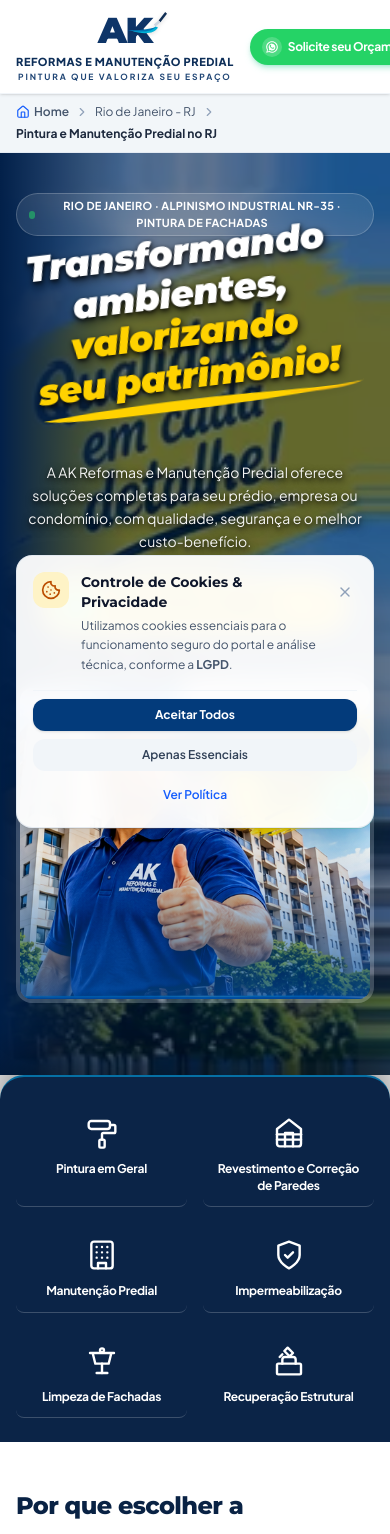
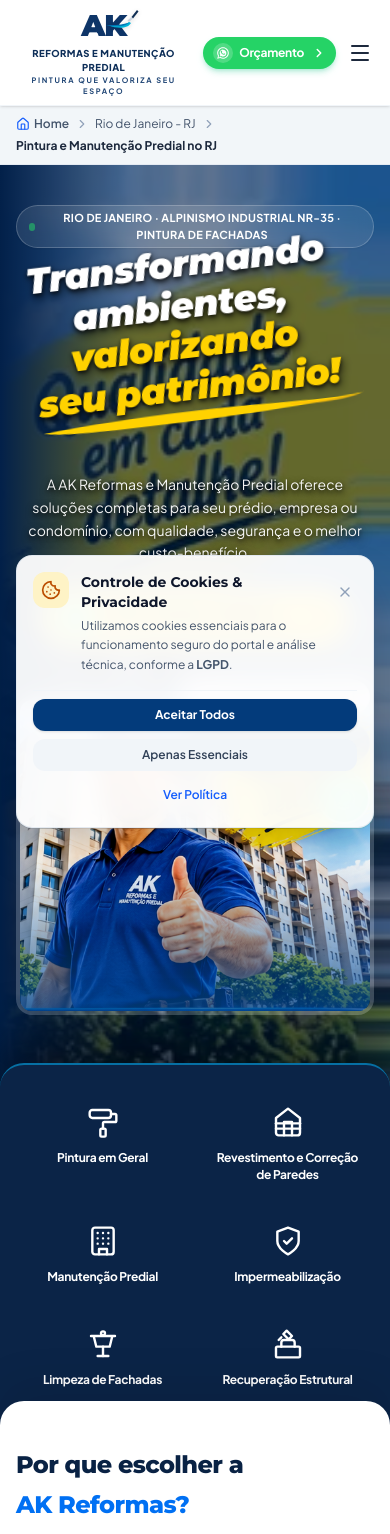
Before and after one commit to jrmacbrandt/ak_reformas, a React (Vite) app: page / in a window 390 px wide. Shown: the top 1534 px of the page. Built offline with nearby package versions, Linux system fonts and the light colour scheme.

Commit message:
fix(responsive): fix mobile header button cut-off and hamburger visibility, enhance mouseover effects on services and about sections, and fix mobile worker and testimonial full visibility

```diff
--- a/src/components/FAQ.tsx
+++ b/src/components/FAQ.tsx
@@ -101,7 +101,7 @@ export const FAQ: React.FC<FAQProps> = ({ onOpenQuoteModal }) => {
   return (
     <section
       id="faq"
-      className="relative z-20 rounded-t-3xl sm:rounded-t-[48px] py-14 sm:py-20 bg-gradient-to-b from-white via-slate-50 to-slate-100 text-slate-800 shadow-[0_-25px_50px_rgba(0,0,0,0.3)] scroll-mt-20 border-t border-slate-200"
+      className="relative z-20 rounded-t-3xl sm:rounded-t-[48px] -mt-6 sm:-mt-8 py-14 sm:py-20 bg-gradient-to-b from-white via-slate-50 to-slate-100 text-slate-800 shadow-[0_-25px_50px_rgba(0,0,0,0.3)] scroll-mt-20 border-t border-slate-200"
       aria-labelledby="faq-heading"
     >
       {/* Schema.org FAQPage for Google Rich Snippets */}
--- a/src/components/FooterCTA.tsx
+++ b/src/components/FooterCTA.tsx
@@ -29,7 +29,7 @@ export const FooterCTA: React.FC<FooterCTAProps> = ({
   onOpenLegal,
 }) => {
   return (
-    <footer id="contato" className="relative z-30 rounded-t-3xl sm:rounded-t-[48px] overflow-hidden bg-[#073670] text-white shadow-[0_-30px_60px_rgba(0,0,0,0.6)] scroll-mt-20">
+    <footer id="contato" className="relative z-30 rounded-t-3xl sm:rounded-t-[48px] -mt-6 sm:-mt-8 overflow-hidden bg-[#073670] text-white shadow-[0_-30px_60px_rgba(0,0,0,0.6)] scroll-mt-20">
       {/* Background: Rio de Janeiro Panoramic Skyline & Ocean */}
       <div className="absolute inset-0 z-0">
         <img
--- a/src/components/Header.tsx
+++ b/src/components/Header.tsx
@@ -57,9 +57,9 @@ export const Header: React.FC<HeaderProps> = ({
 
   return (
     <header className="sticky top-0 z-40 bg-white/95 backdrop-blur-md border-b border-slate-100 shadow-sm transition-all">
-      <div className="max-w-[1240px] mx-auto px-4 sm:px-6 lg:px-8 py-2.5 sm:py-3 flex items-center justify-between gap-4">
+      <div className="max-w-[1240px] mx-auto px-3 sm:px-6 lg:px-8 py-2 sm:py-3 flex items-center justify-between gap-2 sm:gap-4">
         {/* Left: Brand Logo & Text Layers */}
-        <div className="shrink-0 flex items-center">
+        <div className="shrink min-w-0 flex items-center">
           <a href="#inicio" className="group flex items-center">
             <AKBrandLogo
               tagline={brandTagline}
@@ -109,12 +109,12 @@ export const Header: React.FC<HeaderProps> = ({
         </nav>
 
         {/* Right: Green WhatsApp CTA Button & Mobile Toggle */}
-        <div className="flex items-center gap-2 sm:gap-3">
+        <div className="flex items-center gap-1.5 sm:gap-3 shrink-0">
           <button
             onClick={handleWhatsAppClick}
-            className="flex items-center gap-1.5 sm:gap-2 bg-[#25D366] hover:bg-[#20ba59] active:scale-95 text-white font-bold text-xs sm:text-sm py-2 px-3 sm:px-4 rounded-full shadow-md shadow-emerald-500/25 transition-all duration-200 group whitespace-nowrap cursor-pointer"
+            className="flex items-center gap-1.5 sm:gap-2 bg-[#25D366] hover:bg-[#20ba59] active:scale-95 text-white font-bold text-xs sm:text-sm py-1.5 sm:py-2 px-2.5 sm:px-4 rounded-full shadow-md shadow-emerald-500/25 transition-all duration-200 group whitespace-nowrap cursor-pointer shrink-0"
           >
-            <div className="w-5 h-5 rounded-full bg-white/20 flex items-center justify-center p-0.5">
+            <div className="w-5 h-5 rounded-full bg-white/20 flex items-center justify-center p-0.5 shrink-0">
               <WhatsAppIcon size={14} className="text-white fill-current" />
             </div>
             <span
@@ -124,15 +124,16 @@ export const Header: React.FC<HeaderProps> = ({
               onBlur={(e) => onUpdateHeader && onUpdateHeader('ctaButton', e.currentTarget.textContent || '')}
               className={`tracking-tight ${isEditable ? 'outline-dashed outline-1 outline-white px-1' : ''}`}
             >
-              {ctaButton}
+              <span className="hidden sm:inline">{ctaButton}</span>
+              <span className="sm:hidden">Orçamento</span>
             </span>
-            <ChevronRight className="w-4 h-4 ml-0.5 stroke-[2.5] transition-transform group-hover:translate-x-0.5" />
+            <ChevronRight className="w-3.5 h-3.5 sm:w-4 sm:h-4 ml-0.5 stroke-[2.5] transition-transform group-hover:translate-x-0.5 shrink-0" />
           </button>
 
           {/* Mobile hamburger menu toggle */}
           <button
             onClick={() => setMobileMenuOpen(!mobileMenuOpen)}
-            className="md:hidden p-2 text-slate-700 hover:text-blue-600 hover:bg-slate-100 rounded-lg focus:outline-none transition-colors"
+            className="md:hidden p-1.5 sm:p-2 text-slate-700 hover:text-blue-600 hover:bg-slate-100 rounded-xl focus:outline-none transition-colors shrink-0 z-10"
             aria-label={mobileMenuOpen ? 'Fechar menu de navegação' : 'Abrir menu de navegação'}
             aria-expanded={mobileMenuOpen}
           >
--- a/src/components/Hero.tsx
+++ b/src/components/Hero.tsx
@@ -35,7 +35,7 @@ export const Hero: React.FC<HeroProps> = ({
   return (
     <section
       id="inicio"
-      className="sticky z-0 overflow-hidden bg-[#03214a] text-white min-h-[540px] sm:min-h-[580px] lg:min-h-[640px] flex items-center w-full top-[calc(100vh-100%)] lg:top-0"
+      className="relative lg:sticky lg:top-0 z-0 bg-[#03214a] text-white min-h-[540px] sm:min-h-[580px] lg:min-h-[640px] flex items-center w-full"
     >
       {/* Background Container anchored to the RIGHT, scaling to 100% height without any cropping of helmet or yellow badge */}
       <div className="absolute inset-0 z-0 flex justify-end overflow-hidden bg-[#03214a] pointer-events-none select-none">
--- a/src/components/Icons.tsx
+++ b/src/components/Icons.tsx
@@ -255,7 +255,7 @@ export const AKBrandLogo: React.FC<{
       {/* Top AK Mark with Paint Brush Swoosh */}
       <div className="relative flex items-center justify-center">
         <span
-          className={`font-display text-4xl sm:text-5xl font-black tracking-tighter ${
+          className={`font-display text-3xl sm:text-5xl font-black tracking-tighter ${
             isLight ? 'text-white drop-shadow-md' : 'text-[#0e3568]'
           }`}
           style={{ letterSpacing: '-0.04em' }}
@@ -263,7 +263,7 @@ export const AKBrandLogo: React.FC<{
           AK
         </span>
         {/* Dynamic paint brush stroke sweeping up to the right */}
-        <div className="absolute -top-1 right-[-24px] sm:right-[-28px] w-12 sm:w-14 h-9 pointer-events-none">
+        <div className="absolute -top-1 right-[-20px] sm:right-[-28px] w-10 sm:w-14 h-8 sm:h-9 pointer-events-none">
           <svg viewBox="0 0 80 50" fill="none" className="w-full h-full drop-shadow-sm">
             {/* Brush handle */}
             <path
@@ -289,12 +289,12 @@ export const AKBrandLogo: React.FC<{
       </div>
 
       {/* Layer 2: Subtitle / Brand Tagline (Pure HTML Text Layer) */}
-      <div className="mt-1 text-center sm:text-left">
+      <div className="mt-0.5 sm:mt-1 text-center sm:text-left">
         <span
           contentEditable={isEditable}
           suppressContentEditableWarning
           onBlur={(e) => onEdit && onEdit('tagline', e.currentTarget.textContent || '')}
-          className={`block text-[11px] sm:text-[12px] font-black tracking-wider uppercase transition-colors ${
+          className={`block text-[9.5px] sm:text-[12px] font-black tracking-wider uppercase transition-colors ${
             isLight ? 'text-white' : 'text-[#0d2e58]'
           } ${isEditable ? 'outline-dashed outline-1 outline-blue-400 cursor-text px-1 bg-blue-50/50' : ''}`}
         >
@@ -306,7 +306,7 @@ export const AKBrandLogo: React.FC<{
           contentEditable={isEditable}
           suppressContentEditableWarning
           onBlur={(e) => onEdit && onEdit('slogan', e.currentTarget.textContent || '')}
-          className={`block text-[8.5px] sm:text-[9.5px] font-bold tracking-[0.22em] uppercase transition-colors ${
+          className={`block text-[7.5px] sm:text-[9.5px] font-bold tracking-[0.22em] uppercase transition-colors ${
             isLight ? 'text-slate-200' : 'text-[#1e4474]'
           } ${isEditable ? 'outline-dashed outline-1 outline-blue-400 cursor-text px-1 bg-blue-50/50' : ''}`}
         >
--- a/src/components/ServicesBar.tsx
+++ b/src/components/ServicesBar.tsx
@@ -25,33 +25,33 @@ export const ServicesBar: React.FC<ServicesBarProps> = ({
   const getServiceIcon = (iconName: string) => {
     switch (iconName) {
       case 'roller':
-        return <PaintRollerIcon className="w-8 h-8 text-white transition-transform group-hover:scale-110" />;
+        return <PaintRollerIcon className="w-8 h-8 transition-transform duration-300 group-hover:scale-125" />;
       case 'wall':
-        return <WallIcon className="w-8 h-8 text-white transition-transform group-hover:scale-110" />;
+        return <WallIcon className="w-8 h-8 transition-transform duration-300 group-hover:scale-125" />;
       case 'building':
-        return <BuildingIcon className="w-8 h-8 text-white transition-transform group-hover:scale-110" />;
+        return <BuildingIcon className="w-8 h-8 transition-transform duration-300 group-hover:scale-125" />;
       case 'shield':
-        return <ShieldCheckIcon className="w-8 h-8 text-white transition-transform group-hover:scale-110" />;
+        return <ShieldCheckIcon className="w-8 h-8 transition-transform duration-300 group-hover:scale-125" />;
       case 'cleaner':
-        return <FacadeCleanerIcon className="w-8 h-8 text-white transition-transform group-hover:scale-110" />;
+        return <FacadeCleanerIcon className="w-8 h-8 transition-transform duration-300 group-hover:scale-125" />;
       case 'structural':
-        return <StructuralIcon className="w-8 h-8 text-white transition-transform group-hover:scale-110" />;
+        return <StructuralIcon className="w-8 h-8 transition-transform duration-300 group-hover:scale-125" />;
       default:
-        return <PaintRollerIcon className="w-8 h-8 text-white" />;
+        return <PaintRollerIcon className="w-8 h-8 transition-transform duration-300 group-hover:scale-125" />;
     }
   };
 
   return (
-    <section id="servicos" className="relative z-20 rounded-t-3xl sm:rounded-t-[40px] bg-[#0b2447] text-white py-6 border-t-2 border-sky-400/50 shadow-[0_-25px_50px_rgba(0,0,0,0.5)] scroll-mt-20">
+    <section id="servicos" className="relative z-20 rounded-t-3xl sm:rounded-t-[40px] -mt-6 sm:-mt-8 bg-[#0b2447] text-white py-6 border-t-2 border-sky-400/50 shadow-[0_-25px_50px_rgba(0,0,0,0.5)] scroll-mt-20">
       <div className="max-w-[1240px] mx-auto px-4 sm:px-6 lg:px-8">
-        <div className="grid grid-cols-2 sm:grid-cols-3 lg:grid-cols-6 gap-4 md:gap-0 divide-y sm:divide-y-0 md:divide-x divide-white/20 items-stretch">
+        <div className="grid grid-cols-2 sm:grid-cols-3 lg:grid-cols-6 gap-3 md:gap-0 divide-y sm:divide-y-0 md:divide-x divide-white/20 items-stretch">
           {items.map((item, idx) => (
             <div
               key={item.id}
               onClick={() => onSelectService && onSelectService(item)}
-              className="group flex flex-col items-center justify-start text-center px-3 py-3 sm:py-2 cursor-pointer hover:bg-white/5 transition-colors rounded-lg md:rounded-none h-full"
+              className="group flex flex-col items-center justify-start text-center px-3 py-3 sm:py-2.5 cursor-pointer hover:bg-white/15 hover:shadow-xl hover:-translate-y-1.5 transition-all duration-300 rounded-xl md:rounded-lg h-full border border-transparent hover:border-sky-400/40"
             >
-              <div className="mb-2 p-1 text-white shrink-0">
+              <div className="mb-2 p-1 text-white group-hover:text-yellow-300 shrink-0 transition-colors duration-300">
                 {getServiceIcon(item.icon)}
               </div>
               <h3
@@ -66,7 +66,7 @@ export const ServicesBar: React.FC<ServicesBarProps> = ({
                     onUpdateServices(next);
                   }
                 }}
-                className={`text-xs sm:text-sm font-bold tracking-tight text-white max-w-[180px] leading-snug transition-colors group-hover:text-sky-300 m-0 ${
+                className={`text-xs sm:text-sm font-bold tracking-tight text-white max-w-[180px] leading-snug transition-colors duration-200 group-hover:text-yellow-300 m-0 ${
                   isEditable ? 'outline-dashed outline-1 outline-yellow-400 px-1 bg-white/10' : ''
                 }`}
               >
--- a/src/components/Testimonials.tsx
+++ b/src/components/Testimonials.tsx
@@ -20,7 +20,7 @@ export const Testimonials: React.FC<TestimonialsProps> = ({
   return (
     <section
       id="depoimentos"
-      className="sticky z-10 py-12 sm:py-16 pb-16 sm:pb-20 bg-[#0a2f60] text-white overflow-hidden scroll-mt-20 top-[calc(100vh-100%)] lg:top-0"
+      className="relative lg:sticky lg:top-0 z-10 py-12 sm:py-16 pb-16 sm:pb-24 bg-[#0a2f60] text-white scroll-mt-20"
     >
       {/* Background radial glow */}
       <div className="absolute top-1/2 left-1/4 -translate-y-1/2 w-[600px] h-[300px] bg-blue-500/15 rounded-full blur-3xl pointer-events-none" />
```
Also changed, not shown: src/components/WhyChooseUs.tsx (+14 -9 lines).
